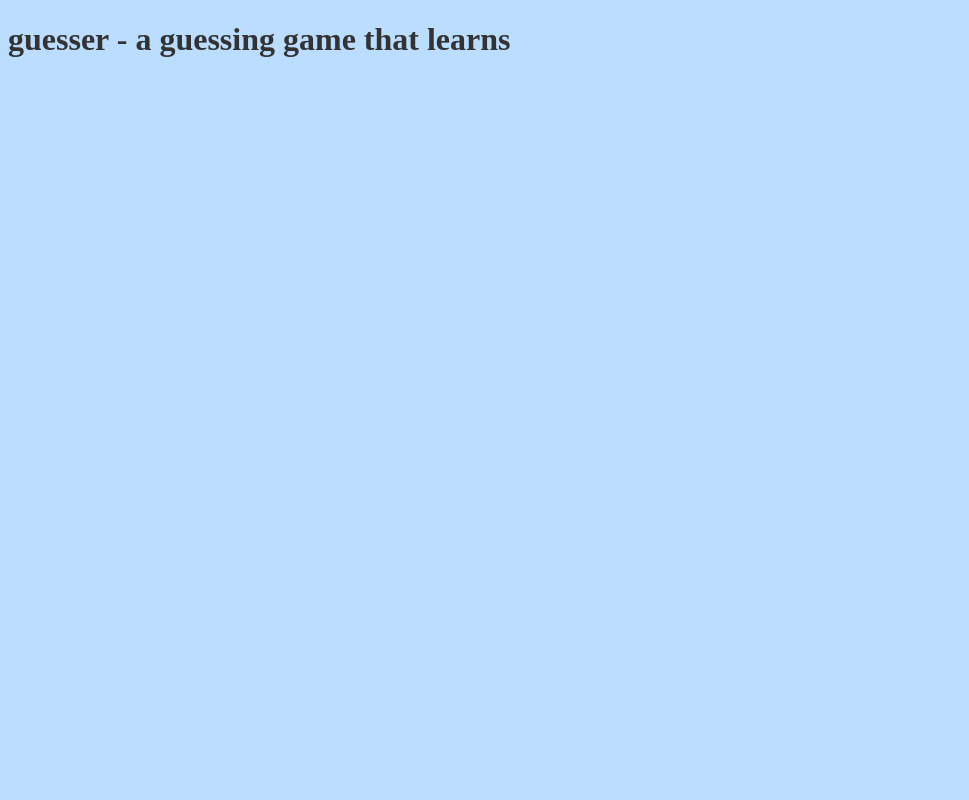
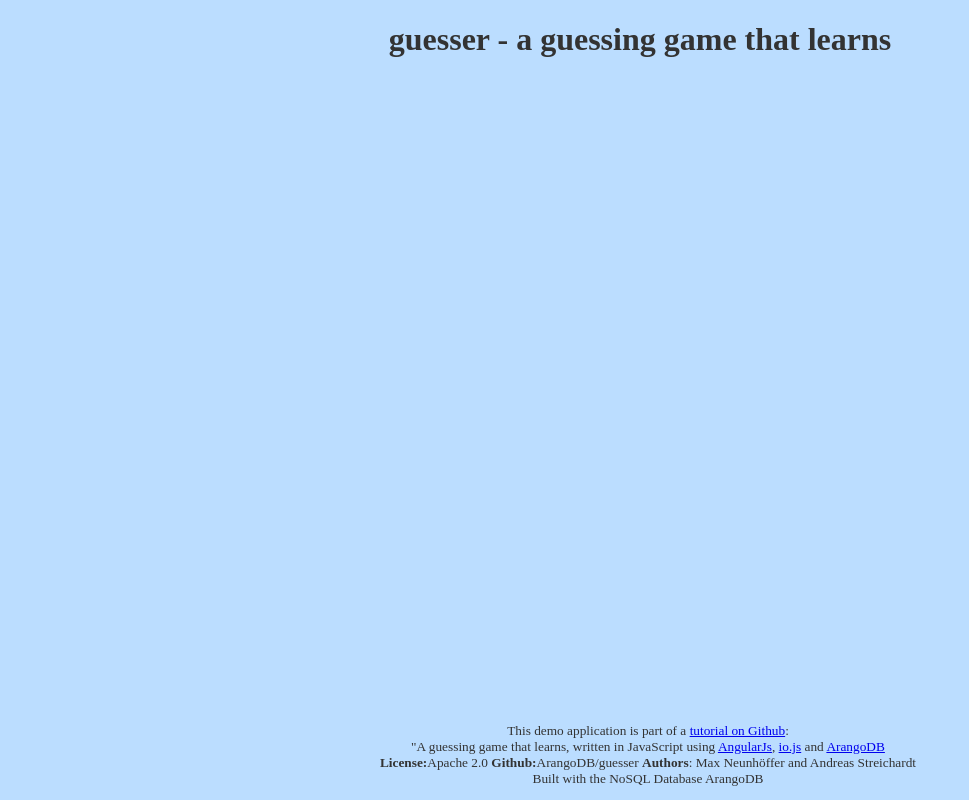
Before and after one commit to arangodb/guesser, a website: page iojs/static/index.html in a window 1280 px wide. Shown: the whole page, without its empty margins (0-969 px from the left). Drawn offline with nearby package versions, Linux system fonts and the light colour scheme; no server answers.

Commit message:
Finishing touches to appearance.

```diff
--- a/iojs/static/base.css
+++ b/iojs/static/base.css
@@ -8,6 +8,19 @@ body {
 	font-smoothing: antialiased;
 }
 
+h1 {
+        text-align: center;
+        width: 100%;
+}
+
+footer {
+        position: fixed;
+	bottom: 0;
+        font-size: 10pt;
+        text-align: center;
+        width: 100%;
+}
+
 .hidden{
 	display:none;
 }
--- a/iojs/static/index.html
+++ b/iojs/static/index.html
@@ -13,10 +13,12 @@
     <div ng-app="guesser" ng-controller="guesserController">
 
      <div ng-switch="view">
+
       <!-- First view, the welcome screen: -->
       <div ng-switch-when="welcome">
        <h2>Welcome, think of a thing or an animal, I will try to
           guess it!</h2>
+
       <form name="enterName">
       <p>But first, enter your name:
          <input type="text" ng-model="container.name" required/>,
@@ -26,6 +28,7 @@
       ready.</p>
       </form>
       </div>
+
       <!-- Second view, the questions screen: -->
       <div ng-switch-when="question">
         <h2>{{container.name}}, please answer the following question:</h2>
@@ -34,6 +37,7 @@
         <p><button ng-click="answer(current.goto1)">{{theAnswer1}}</button>
            <button ng-click="answer(current.goto2)">{{theAnswer2}}</button></p>
       </div>
+
       <!-- Third view, the guessing screen: -->
       <div ng-switch-when="guess">
         <h2>{{container.name}}, I think I know what you guessed:</h2>
@@ -48,6 +52,19 @@
       </div>
      </div>
     </div>
+    <footer>
+    <p>This demo application is part of a
+       <a href="https://github.com/ArangoDB/guesser">tutorial on Github</a>:
+       <br/>
+       "A guessing game that learns, written in JavaScript using
+       <a href="https://angularjs.org/">AngularJs</a>,
+       <a href="https://iojs.org/">io.js</a> and
+       <a href="https://www.arangodb.com/">ArangoDB</a><br/>
+    <strong>License:</strong>Apache 2.0
+    <strong>Github:</strong>ArangoDB/guesser
+    <strong>Authors</strong>: Max Neunhöffer and Andreas Streichardt<br/>
+    Built with the NoSQL Database ArangoDB </p>
+    </footer>
     <script src="guesser_controller.js"></script>
   </body>
 </html>
```
Also changed, not shown: README.md. Lines whose indentation alone changed are shown as unchanged.
